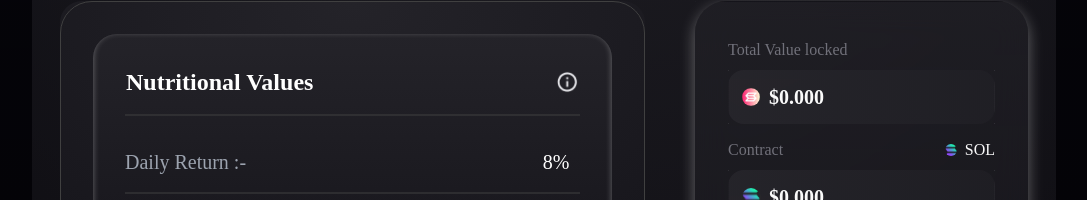
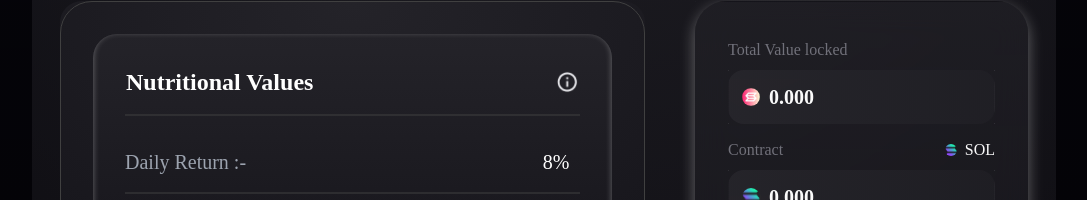
Before and after one commit to Himanshukr033/NextJS_Project, a Next.js app: page / in a window 1280 px wide. Shown: the part 752-952 px from the top of the page, without its empty margins (96-1183 px from the left). Built offline with nearby package versions, Linux system fonts and the light colour scheme.

Commit message:
Complete version

```diff
--- a/src/app/app/components/Value.tsx
+++ b/src/app/app/components/Value.tsx
@@ -1,12 +1,15 @@
-import React from 'react';
+import React, { useState,useRef, useEffect } from 'react';
 import logo from "../../../../assets/logo.png";
 import valueImg from "../../../../assets/value.png";
 import info from "../../../../assets/info.png";
 import Image from "next/image";
 import { Urbanist } from 'next/font/google';
 import { Button } from '@mui/material';
+import ValueCard from './ValueCard';
 
 function Value() {
+  const [farmValues, setFarmValues] = useState();
+  const [truValues, setTruValues] = useState();
   const data = [
     {
       label: "Contract",
@@ -25,37 +28,11 @@ function Value() {
     },
   ];
 
-  interface Value {
-    value: string;
-    altText: string;
-  }
   interface LabelValue {
     label: string;
     value: string;
     altText: string;
   }
-
-  const ValueCard: React.FC<Value> = ({ value, altText }) => (
-    <div className="flex flex-col justify-center items-start px-3 py-3 mt-2 text-xl font-semibold whitespace-nowrap rounded-2xl text-zinc-50 max-md:pr-5 max-md:max-w-full"
-    style={{
-      background: "linear-gradient(89.94deg, rgba(44, 43, 49, 0.6) 0.06%, rgba(34, 33, 39, 0.6) 99.97%)",
-      border: '1px solid',
-      borderImageSource:" linear-gradient(180deg, rgba(76, 75, 81, 0.6) 0%, rgba(29, 28, 34, 0) 176.62%)",
-    }}>
-      <div className="flex gap-2 justify-center items-center">
-        <Image
-          loading="lazy"
-          src={altText==="Total values"?logo:altText==="Your Farming"?logo:valueImg}
-          alt={altText}
-          className="shrink-0 w-5 h-5 border border-solid aspect-square border-zinc-800"
-          style={{borderRadius:'50%'}}
-        />
-        <input value={value} className="my-auto font-semibold text-xl w-full" style={{backgroundColor:'transparent',outline: "none",
-            caretColor: "white", fontFamily: "Urbanist" }}
-            disabled={altText==="Your Farming"?false:altText==="Total value"?false:true}/>
-      </div>
-    </div>
-  );
 
   const LabelValue: React.FC<LabelValue> =({ label, value, altText }) => (
     <>
@@ -73,7 +50,7 @@ function Value() {
           <div>{label==="Your Farming"?"FARMING":"SOL"}</div>
         </div>
       </div>
-      <ValueCard value={`$${value}`} altText={label} />
+      <ValueCard value={value} altText={label} />
     </>
   );
 
--- /dev/null
+++ b/src/app/app/components/ValueCard.tsx
@@ -0,0 +1,42 @@
+import React, { useState,useRef, useEffect } from 'react';
+import logo from "../../../../assets/logo.png";
+import valueImg from "../../../../assets/value.png";
+import info from "../../../../assets/info.png";
+import Image from "next/image";
+
+interface Value {
+  value: string;
+  altText: string;
+}
+
+const ValueCard: React.FC<Value> = ({ value, altText }) => {
+  const [values, setValues] = useState("0.000");
+
+  const changeHandler =(event:any)=>{
+    setValues(event.target.value);
+  }
+
+  return(
+  <div className="flex flex-col justify-center items-start px-3 py-3 mt-2 text-xl font-semibold whitespace-nowrap rounded-2xl text-zinc-50 max-md:pr-5 max-md:max-w-full"
+  style={{
+    background: "linear-gradient(89.94deg, rgba(44, 43, 49, 0.6) 0.06%, rgba(34, 33, 39, 0.6) 99.97%)",
+    border: '1px solid',
+    borderImageSource:" linear-gradient(180deg, rgba(76, 75, 81, 0.6) 0%, rgba(29, 28, 34, 0) 176.62%)",
+  }}>
+    <div className="flex gap-2 justify-center items-center">
+      <Image
+        loading="lazy"
+        src={altText==="Total values"?logo:altText==="Your Farming"?logo:valueImg}
+        alt={altText}
+        className="shrink-0 w-5 h-5 border border-solid aspect-square border-zinc-800"
+        style={{borderRadius:'50%'}}
+      />
+      <input type="number" key={altText} value={values} onChange={changeHandler} className="my-auto font-semibold text-xl w-full" style={{backgroundColor:'transparent',outline: "none",
+          caretColor: "white", fontFamily: "Urbanist" }}
+          name={altText}
+          disabled={(altText==="Your Farming")?false:(altText==="Total value")?false:true}/>
+    </div>
+  </div>
+  )
+};
+export default ValueCard
--- a/src/app/globals.css
+++ b/src/app/globals.css
@@ -2,6 +2,11 @@
 @tailwind components;
 @tailwind utilities;
 
+input::-webkit-outer-spin-button,
+input::-webkit-inner-spin-button {
+  -webkit-appearance: none;
+  margin: 0;
+}
 
 
 :root {
@@ -12,6 +17,7 @@
 
 
 body {
+
   overflow-x: hidden;
   color: rgb(var(--foreground-rgb));
 
@@ -21,6 +27,9 @@ body {
       rgb(var(--background-end-rgb))
     )
     rgb(var(--background-start-rgb));
+}
+input[type=number] {
+  -moz-appearance: textfield;
 }
 
 @layer utilities {
```
